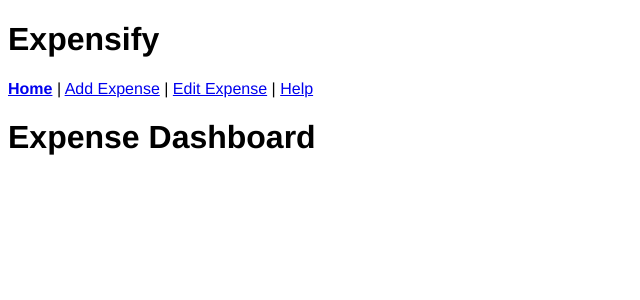
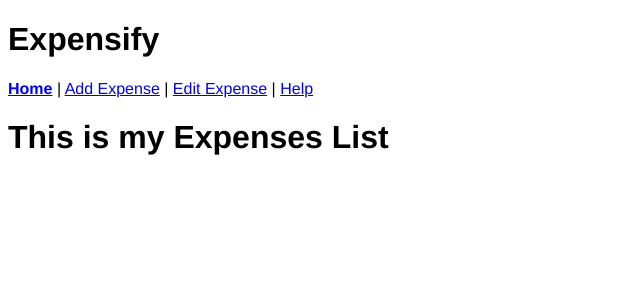
Before and after one commit to Maxondria/expensify-react-app, a React (Create React App) app: page / in a window 1280 px wide. Shown: the top 300 px of the page, without its empty margins (0-640 px from the left). Built offline with nearby package versions, Linux system fonts and the light colour scheme.

Commit message:
[task] connect expensesList component to redux store

```diff
--- a/src/components/ExpenseDashboardPage.js
+++ b/src/components/ExpenseDashboardPage.js
@@ -1,5 +1,10 @@
 import React from "react";
+import ExpenseList from "./ExpenseList";
 
-const ExpenseDashboardPage = () => <h1>Expense Dashboard</h1>;
+const ExpenseDashboardPage = () => (
+  <div>
+    <ExpenseList />
+  </div>
+);
 
 export default ExpenseDashboardPage;
--- /dev/null
+++ b/src/components/ExpenseList.js
@@ -0,0 +1,19 @@
+import React from "react";
+import { connect } from "react-redux";
+import ExpenseListItem from "./ExpenseListItem";
+
+const ExpenseList = props => (
+  <div>
+    <h1>This is my Expenses List</h1>
+    {props.expenses.map(expense => (
+      <ExpenseListItem {...expense} />
+    ))}
+  </div>
+);
+
+const mapStateToProps = ({ expenses, filters }) => ({
+  expenses,
+  filters
+});
+
+export default connect(mapStateToProps)(ExpenseList);
--- /dev/null
+++ b/src/components/ExpenseListItem.js
@@ -0,0 +1,12 @@
+import React from "react";
+
+export default ({ description, amount, createdAt }) => {
+  return (
+    <div>
+      <h3>{description}</h3>
+      <p>
+        {amount} - {createdAt}
+      </p>
+    </div>
+  );
+};
```
